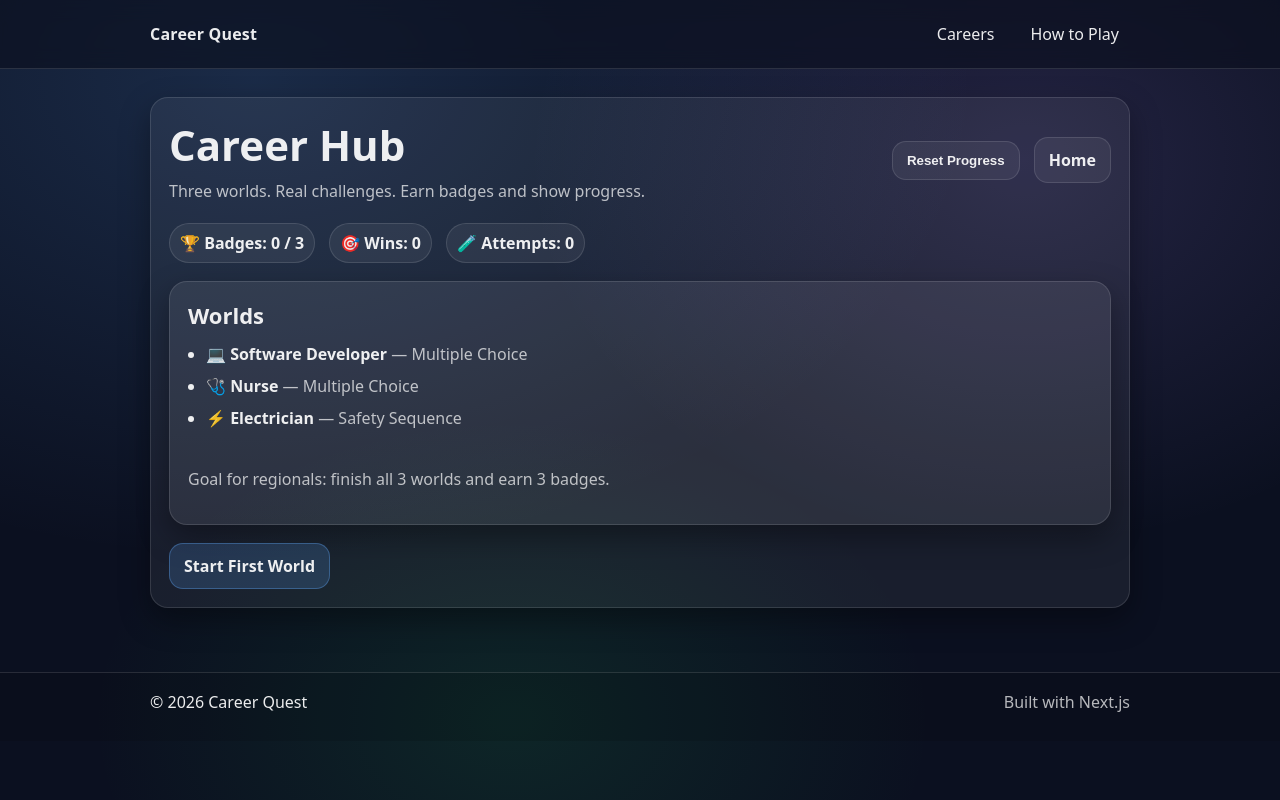
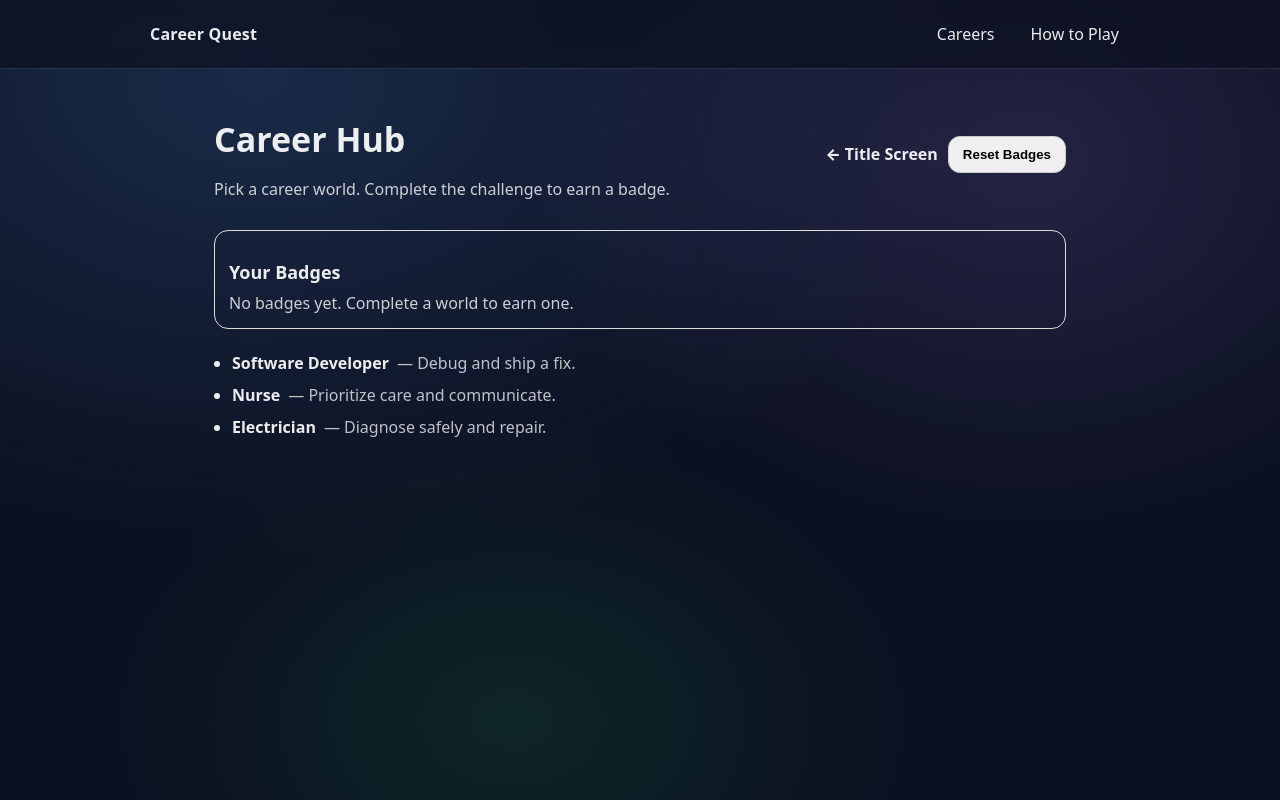
Before and after one commit to tracebowlby09/career-quest, a Next.js app: page /careers in a window 1280 px wide. Shown: the top 800 px of the page. Built offline with nearby package versions, Linux system fonts and the light colour scheme.

Commit message:
Fix career world lookup (normalize slug) + correct links

```diff
--- a/app/careers/page.tsx
+++ b/app/careers/page.tsx
@@ -1,91 +1,76 @@
 "use client";
 
 import Link from "next/link";
-import { useEffect, useMemo, useState } from "react";
-import { clearBadges, getBadges, getStats, resetStats } from "../lib/progress";
-import { WORLDS } from "../lib/worlds";
+import { useEffect, useState } from "react";
+import { clearBadges, getBadges } from "../lib/progress";
 
-export default function CareersHub() {
+const careers = [
+  { id: "software-developer", title: "Software Developer", tagline: "Debug and ship a fix." },
+  { id: "nurse", title: "Nurse", tagline: "Prioritize care and communicate." },
+  { id: "electrician", title: "Electrician", tagline: "Diagnose safely and repair." },
+] as const;
+
+export default function CareersPage() {
   const [badges, setBadges] = useState<string[]>([]);
-  const [attempts, setAttempts] = useState(0);
-  const [wins, setWins] = useState(0);
-
-  const worlds = useMemo(() => Object.values(WORLDS), []);
 
   useEffect(() => {
     setBadges(getBadges());
-    const s = getStats();
-    setAttempts(s.attempts);
-    setWins(s.wins);
   }, []);
 
-  function resetAll() {
+  function resetProgress() {
     clearBadges();
-    resetStats();
     setBadges([]);
-    setAttempts(0);
-    setWins(0);
   }
 
-  const completeCount = badges.length;
-
   return (
-    <div style={{ padding: "28px 0" }}>
-      <div className="card">
-        <div className="cardInner">
-          <div className="row" style={{ justifyContent: "space-between" }}>
+    <main style={{ minHeight: "100vh", padding: 24, maxWidth: 900, margin: "0 auto" }}>
+      <header style={{ display: "flex", justifyContent: "space-between", gap: 12, flexWrap: "wrap" }}>
         <div>
-              <h1 className="h1" style={{ fontSize: 42, marginBottom: 6 }}>Career Hub</h1>
-              <p className="p">Three worlds. Real challenges. Earn badges and show progress.</p>
+          <h1 style={{ fontSize: 34, marginBottom: 8 }}>Career Hub</h1>
+          <p style={{ opacity: 0.85 }}>Pick a career world. Complete the challenge to earn a badge.</p>
         </div>
 
-            <div className="row">
-              <button className="btn" onClick={resetAll} title="Clears saved progress on this device">
-                Reset Progress
+        <div style={{ display: "flex", gap: 10, alignItems: "center", flexWrap: "wrap" }}>
+          <Link href="/" style={{ fontWeight: 800, textDecoration: "none" }}>
+            ← Title Screen
+          </Link>
+          <button
+            onClick={resetProgress}
+            style={{ padding: "10px 14px", borderRadius: 12, border: "1px solid #ccc", fontWeight: 800, cursor: "pointer" }}
+            title="Clears badges saved on this device"
+          >
+            Reset Badges
           </button>
-              <Link className="btn" href="/">Home</Link>
         </div>
-          </div>
+      </header>
 
-          <div className="spacer" />
+      <section style={{ marginTop: 14, border: "1px solid #ddd", borderRadius: 14, padding: 14 }}>
+        <h2 style={{ fontSize: 18, marginBottom: 8 }}>Your Badges</h2>
+        {badges.length === 0 ? (
+          <p style={{ opacity: 0.85, margin: 0 }}>No badges yet. Complete a world to earn one.</p>
+        ) : (
+          <ul style={{ margin: 0, paddingLeft: 18, lineHeight: 1.8 }}>
+            {badges.map((b) => (
+              <li key={b} style={{ fontWeight: 700 }}>{b}</li>
+            ))}
+          </ul>
+        )}
+      </section>
 
-          <div className="row">
-            <div className="badge">🏆 Badges: {completeCount} / {worlds.length}</div>
-            <div className="badge">🎯 Wins: {wins}</div>
-            <div className="badge">🧪 Attempts: {attempts}</div>
-          </div>
-
-          <div className="spacer" />
-
-          <div className="card" style={{ background: "var(--panel2)" }}>
-            <div className="cardInner">
-              <h2 className="h2">Worlds</h2>
-              <ul className="list">
-                {worlds.map((w) => {
-                  const done = badges.includes(w.id);
+      <ul style={{ marginTop: 18, paddingLeft: 18, lineHeight: 2 }}>
+        {careers.map((c) => {
+          const complete = badges.includes(c.id);
           return (
-                    <li key={w.id}>
-                      <Link href={`/careers/${w.id}`} style={{ fontWeight: 900 }}>
-                        {w.icon} {w.title}
+            <li key={c.id}>
+              <Link href={`/careers/${encodeURIComponent(c.id)}`} style={{ fontWeight: 900, textDecoration: "none" }}>
+                {c.title}
               </Link>
-                      <span className="muted"> — {w.type === "mcq" ? "Multiple Choice" : "Safety Sequence"}</span>
-                      {done && <span style={{ marginLeft: 10, fontWeight: 900 }}>✅</span>}
+              <span style={{ marginLeft: 8, opacity: 0.8 }}>— {c.tagline}</span>
+              {complete && <span style={{ marginLeft: 10, fontWeight: 900 }}>✅</span>}
             </li>
           );
         })}
       </ul>
-
-              <div className="spacer" />
-              <p className="muted">
-                Goal for regionals: finish all 3 worlds and earn 3 badges.
-              </p>
-            </div>
-          </div>
-
-          <div className="spacer" />
-          <Link className="btn btnPrimary" href={`/careers/${worlds[0].id}`}>Start First World</Link>
-        </div>
-      </div>
-    </div>
+    </main>
   );
 }
```
Also changed, not shown: app/careers/[career]/page.tsx (+9 -27 lines). Lines whose indentation alone changed are shown as unchanged.
